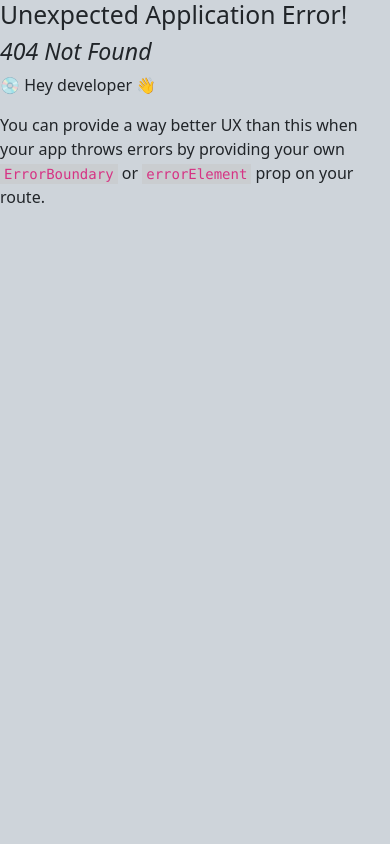
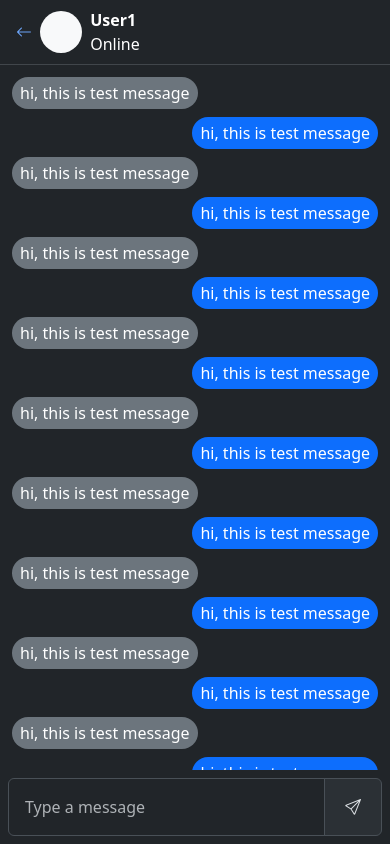
Before and after one commit to Helius-18/LetsDoIt, a React (Create React App) app: page /chat in a window 390 px wide. Before the commit this address had no page. Built offline with nearby package versions, Linux system fonts and the light colour scheme.

Commit message:
message input size adjustment in mobile view

```diff
--- a/src/components/MessageList.js
+++ b/src/components/MessageList.js
@@ -4,7 +4,7 @@ import { Link } from 'react-router-dom'
 const MessageList = ({ theme }) => {
     return (
         <ol className={`list-group col-12 col-md-6 text-bg-${theme} border border-end`} data-bs-theme={theme} style={{ height: '100vh', borderRadius: '0px' }}>
-            <Link to={"/dashboard/chat"} >
+            <Link to={"/chat"} >
                 <li className="list-group-item active d-flex justify-content-between align-items-center">
                     <div className="ms-2 d-flex gap-2 align-items-center me-auto">
                         <div className="user-img rounded-circle bg-light" style={{ width: '5vh', height: '5vh' }}></div>
--- a/src/components/MessageSpace.js
+++ b/src/components/MessageSpace.js
@@ -3,8 +3,7 @@ import { Link } from 'react-router-dom'
 
 const MessageSpace = ({ theme }) => {
     return (
-        <div className={`col-12 col-md-6 text-bg-${theme}`} data-bs-theme={theme} style={{ height: '100vh' }}>
-            <div className='d-flex flex-column justify-content-between'>
+        <div className={`col-12 col-md-6 d-flex flex-column text-bg-${theme}`} data-bs-theme={theme} style={{ height: '100vh' }}>
             <div className="username">
                 <li className="list-group-item p-2 d-flex justify-content-between align-items-center border-bottom border-secondary-subtle">
                     <div className="ms-2 d-flex gap-2 align-items-center me-auto">
@@ -20,7 +19,7 @@ const MessageSpace = ({ theme }) => {
                     </div>
                 </li>
             </div>
-                <div className="messages d-flex flex-column px-2 overflow-auto" style={{ height: '80vh' }}>
+            <div className="flex-grow-1 p-2 d-flex flex-column overflow-auto">
                     <div className="message bg-secondary px-2 py-1 m-1 align-self-start rounded-pill" style={{ width: 'max-content' }}>
                         hi, this is test message
                     </div>
@@ -106,11 +105,10 @@ const MessageSpace = ({ theme }) => {
                         hi, this is test message
                     </div>
             </div>
-                <div className="input-message">
-                    <div className="input-group p-1">
+            <div className="p-2">
+                <div className="input-group">
                     <input type="text" placeholder='Type a message' className="form-control p-3" aria-label="message" />
                     <span className="input-group-text"><i className="bi bi-send px-2"></i></span>
-                    </div>
                 </div>
             </div>
         </div>
--- a/src/index.js
+++ b/src/index.js
@@ -23,8 +23,8 @@ const router = createBrowserRouter(
         <Route index element={<App theme={theme} />} />
         <Route path="messages" element={<Messages theme={theme} />} />
         <Route path="chats" element={<MessageList theme={theme} />} />
-        <Route path="chat" element={<MessageSpace theme={theme} />} />
       </Route>
+      <Route path="chat" element={<MessageSpace theme={theme} />} />
     </Route>
   )
 );
```
Lines whose indentation alone changed are shown as unchanged.
